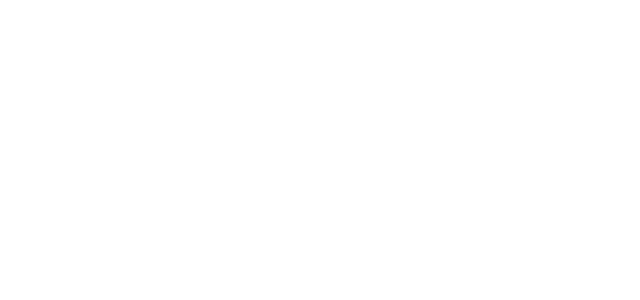
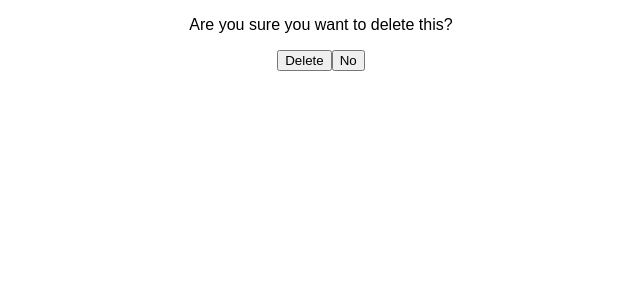
Before and after one commit to seanchavez/lambda-notes, a React (Create React App) app: page /delete/1 in a window 1280 px wide. Shown: the top 300 px of the page, without its empty margins (319-959 px from the left). Built offline with nearby package versions, Linux system fonts and the light colour scheme.

Commit message:
Create rough DeleteModal; add Links in ViewNote to DeleteModal & EditNote

```diff
--- a/src/App.js
+++ b/src/App.js
@@ -5,6 +5,7 @@ import DisplayNotes from './components/DisplayNotes';
 import CreateNote from './components/CreateNote';
 import EditNote from './components/EditNote';
 import ViewNote from './components/ViewNote';
+import DeleteModal from './components/DeleteModal';
 
 class App extends Component {
   render() {
@@ -17,6 +18,7 @@ class App extends Component {
             <Route path="/create" component={CreateNote} />
             <Route path="/note/:id" component={ViewNote} />
             <Route path="/edit/:id" component={EditNote} />
+            <Route path="/delete/:id" component={DeleteModal} />
           </Switch>
         </div>
       </BrowserRouter>
--- /dev/null
+++ b/src/components/DeleteModal.js
@@ -0,0 +1,13 @@
+import React from 'react';
+
+const DeleteModal = () => {
+  return (
+    <div>
+      <p>Are you sure you want to delete this?</p>
+      <button>Delete</button>
+      <button>No</button>
+    </div>
+   );
+}
+
+export default DeleteModal;
--- a/src/components/ViewNote.js
+++ b/src/components/ViewNote.js
@@ -2,6 +2,7 @@ import React from 'react';
 import { connect } from 'react-redux';
 import Sidebar from './Sidebar';
 import Note from './Note';
+import { Link } from 'react-router-dom';
 
 const ViewNote = (props) => {
   console.log('ViewNote', props);
@@ -13,6 +14,8 @@ const ViewNote = (props) => {
     <div>
       <Sidebar />
       <Note title={selectedNote.title} textBody={selectedNote.textBody} />
+      <Link to={`/edit/${props.match.params.id}`}><h5>edit</h5></Link>
+      <Link to={`/delete/${props.match.params.id}`}><h5>delete</h5></Link>
     </div>
    );
 }
```
